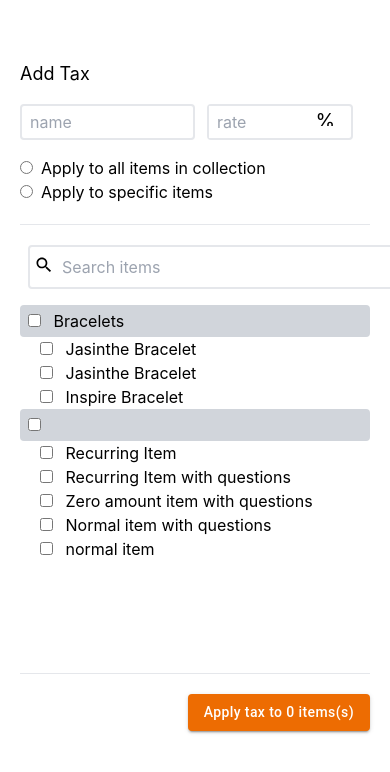
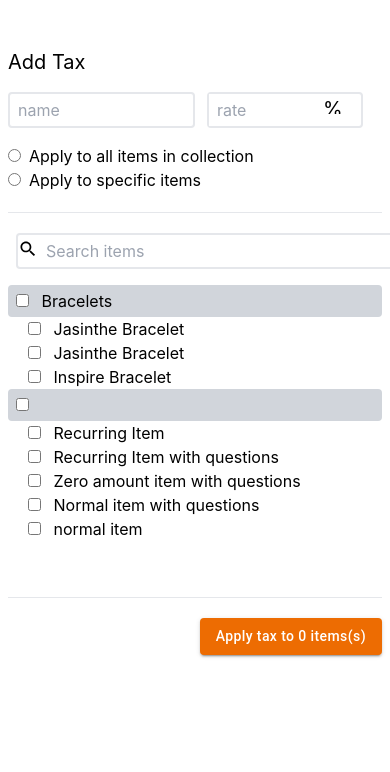
Before and after one commit to dauddi/formik-test, a React (Vite) app: page / in a window 390 px wide. Shown: the top 772 px of the page. Built offline with nearby package versions, Linux system fonts and the light colour scheme.

Commit message:
search bar padding fix

```diff
--- a/src/App.jsx
+++ b/src/App.jsx
@@ -3,7 +3,7 @@ import TaxForm from './components/TaxForm/TaxForm'
 
 const App = () => {
   return (
-    <div className="App container flex p-5 w-auto mx-auto">
+    <div className="App container flex p-2 w-auto mx-auto">
 		<TaxForm />
     </div>
   )
--- a/src/components/TaxForm/TaxForm.jsx
+++ b/src/components/TaxForm/TaxForm.jsx
@@ -24,7 +24,7 @@ const TaxForm = () => {
 	}, [searchTerm])
 
 	return (
-		<div className="container w-content-evenly max-w-screen sm:w-screen mx-auto text-left m-10 sm:m-0.5">
+		<div className="container max-w-screen sm:w-screen mx-auto text-left m-10 sm:m-0.5">
 			<Formik
 				initialValues = {{
 					Applicable_items: [],
@@ -43,7 +43,7 @@ const TaxForm = () => {
 				>
 				{({ values }) => (
 					<Form>
-						<h1 className="text-lg md:text-2xl">Add Tax</h1>
+						<h1 className="text-xl md:text-2xl">Add Tax</h1>
 
 						<div className="container w-full max-w-10/12 flex flex-row gap-3 my-4">
 							<Field className="border-2 w-6/12 md:w-auto md:pr-20 pl-2 py-1 rounded" placeholder="name" type="text" required name="name" />
@@ -66,7 +66,7 @@ const TaxForm = () => {
 
 						<hr className="my-5 w-100" />
 
-						<div className="container flex border-2 border-gray-250 p-1 m-2 w-screen md:w-7/12 mb-4 rounded" >
+						<div className="container flex border-2 border-gray-250 m-2 w-screen md:w-7/12 mb-4 rounded" >
 							<SearchIcon className="w-auto mt-1" color='grey' fontSize="small" />
 							<Field onChange={handleSearch} className="border-0 focus:outline-none pr-10 pl-2 py-1" placeholder="Search items" type="text" name="search_term" />
 						</div>
@@ -79,7 +79,7 @@ const TaxForm = () => {
 							</CategoryCheckbox>
 						))}
 
-						<hr className="my-5 w-100 mt-28" />
+						<hr className="my-5 w-100 mt-14 md:mt-28" />
 
 						<div className="text-right my-4 font-normal" >
 							<ButtonUI text={ `Apply tax to ${ 0 || values.Applicable_items.length} items(s)` } />
```
